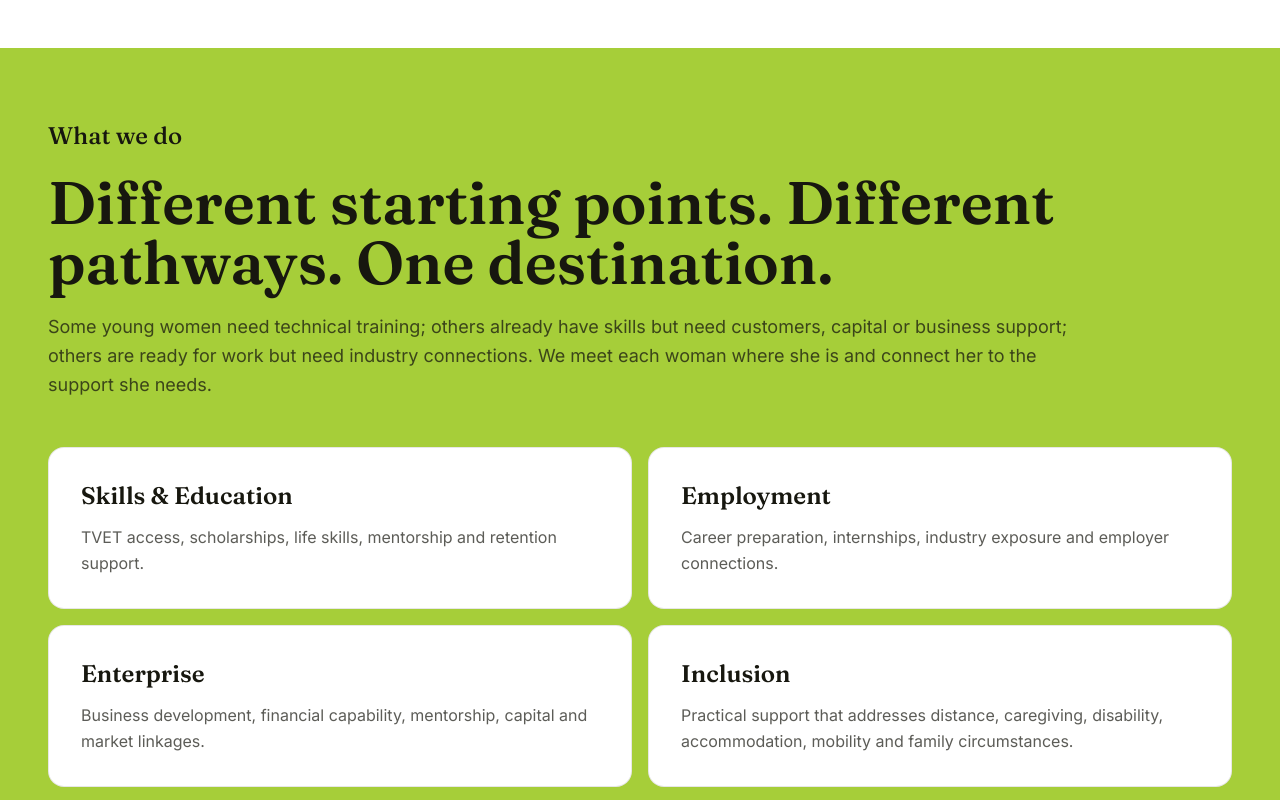
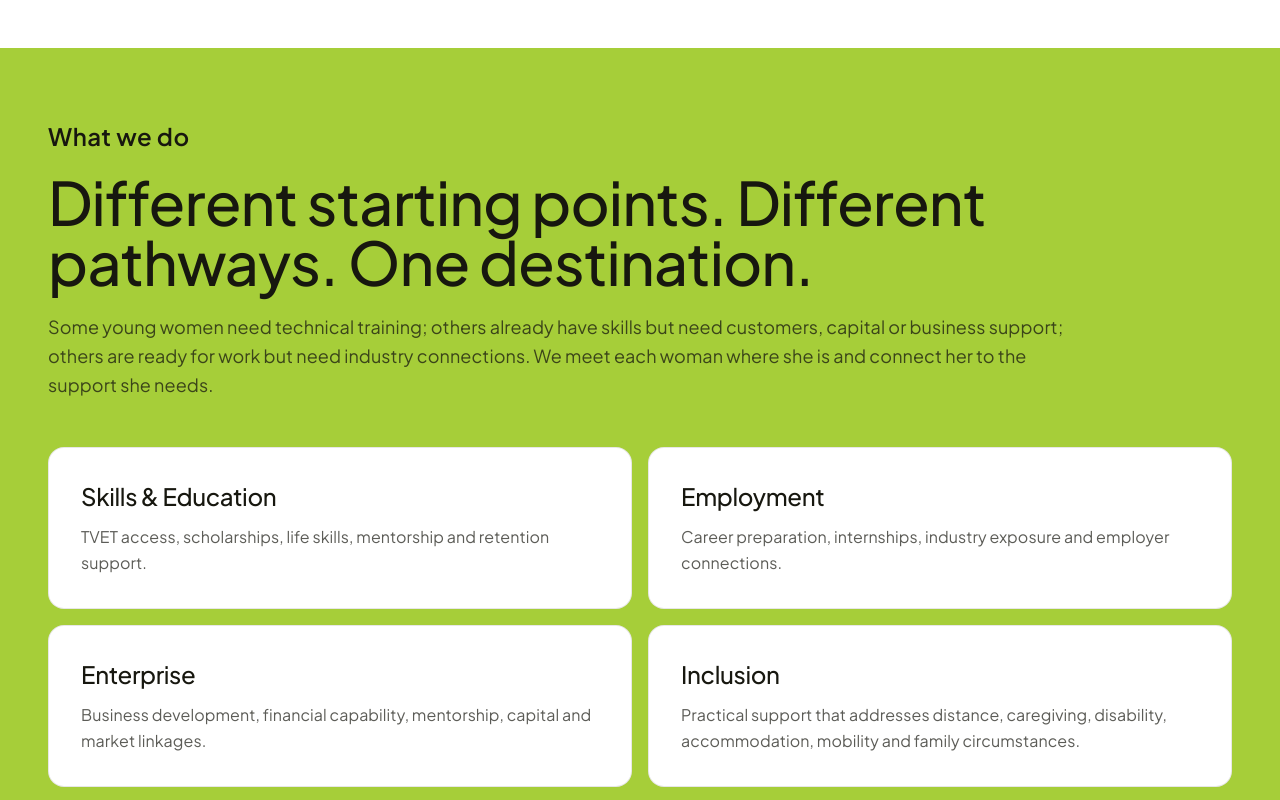
Before and after one commit to NathanKrop/CircleGroupWeb, a Next.js app: page / in a window 1280 px wide. Shown: the part 1080-1880 px from the top of the page. Built offline with nearby package versions, Linux system fonts and the light colour scheme.

Commit message:
Replace Fraunces/Inter with Plus Jakarta Sans, reduce heading font weights

```diff
--- a/app/globals.css
+++ b/app/globals.css
@@ -34,19 +34,19 @@ body {
 }
 
 .eyebrow {
-  font-family: var(--font-inter), sans-serif;
-  letter-spacing: 0.12em;
+  font-family: var(--font-jakarta), sans-serif;
+  letter-spacing: 0.1em;
   text-transform: uppercase;
   font-size: 0.72rem;
   font-weight: 700;
 }
 
 .eyebrow-display {
-  font-family: var(--font-fraunces), serif;
+  font-family: var(--font-jakarta), sans-serif;
   font-size: inherit;
-  letter-spacing: normal;
+  letter-spacing: 0.02em;
   text-transform: none;
-  font-weight: 500;
+  font-weight: 600;
 }
 
 .container-page {
@@ -99,3 +99,18 @@ textarea:focus-visible {
 .text-balance {
   text-wrap: balance;
 }
+
+/* Subtle font effects — clean, no decorative swashes */
+h1, h2, h3, h4, h5, h6 {
+  font-family: var(--font-jakarta), sans-serif;
+  font-weight: 500 !important;
+  letter-spacing: -0.015em;
+}
+
+h1 { font-weight: 600 !important; letter-spacing: -0.02em; }
+
+p, li {
+  font-family: var(--font-jakarta), sans-serif;
+  font-weight: 400;
+  letter-spacing: 0.005em;
+}
--- a/app/layout.tsx
+++ b/app/layout.tsx
@@ -1,12 +1,11 @@
 import type { Metadata } from "next";
-import { Fraunces, Inter } from "next/font/google";
+import { Plus_Jakarta_Sans } from "next/font/google";
 import "./globals.css";
 import NavBar from "@/components/NavBar";
 import Footer from "@/components/Footer";
 import SiteBanner from "@/components/SiteBanner";
 
-const fraunces = Fraunces({ subsets: ["latin"], variable: "--font-fraunces", axes: ["opsz", "SOFT", "WONK"], display: "swap" });
-const inter = Inter({ subsets: ["latin"], variable: "--font-inter", display: "swap" });
+const jakarta = Plus_Jakarta_Sans({ subsets: ["latin"], variable: "--font-jakarta", weight: ["400", "500", "600", "700", "800"], display: "swap" });
 
 export const metadata: Metadata = {
   title: "Circle Group | Bringing Opportunity Closer to Young Women",
@@ -19,5 +18,5 @@ export const metadata: Metadata = {
 };
 
 export default function RootLayout({ children }: { children: React.ReactNode }) {
-  return <html lang="en" className={`${fraunces.variable} ${inter.variable}`}><body className="font-body antialiased"><a href="#main-content" className="sr-only focus:not-sr-only focus:absolute focus:z-[100] focus:m-3 focus:rounded focus:bg-forest focus:px-4 focus:py-2 focus:text-white">Skip to main content</a><SiteBanner /><NavBar /><main id="main-content">{children}</main><Footer /></body></html>;
+  return <html lang="en" className={jakarta.variable}><body className="font-body antialiased"><a href="#main-content" className="sr-only focus:not-sr-only focus:absolute focus:z-[100] focus:m-3 focus:rounded focus:bg-forest focus:px-4 focus:py-2 focus:text-white">Skip to main content</a><SiteBanner /><NavBar /><main id="main-content">{children}</main><Footer /></body></html>;
 }
--- a/tailwind.config.ts
+++ b/tailwind.config.ts
@@ -22,8 +22,8 @@ const config: Config = {
         ink: "#17170F",
       },
       fontFamily: {
-        display: ["var(--font-fraunces)", "serif"],
-        body: ["var(--font-inter)", "sans-serif"],
+        display: ["var(--font-jakarta)", "sans-serif"],
+        body: ["var(--font-jakarta)", "sans-serif"],
       },
       backgroundImage: {
         "grain": "url('/grain.svg')",
```
